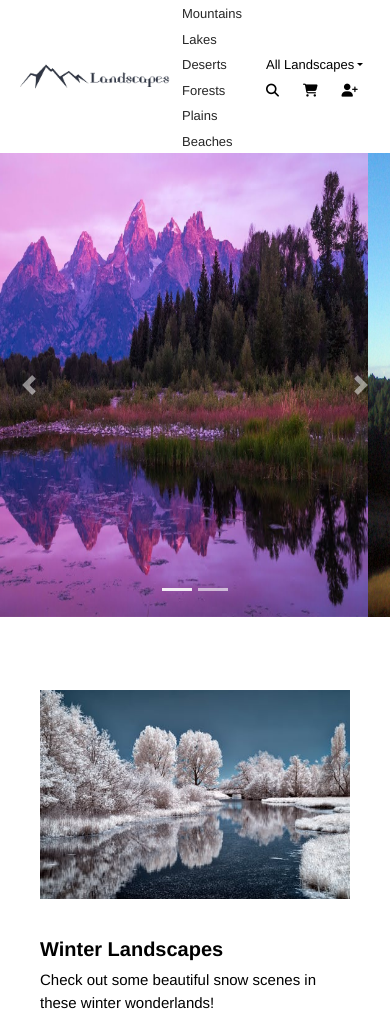
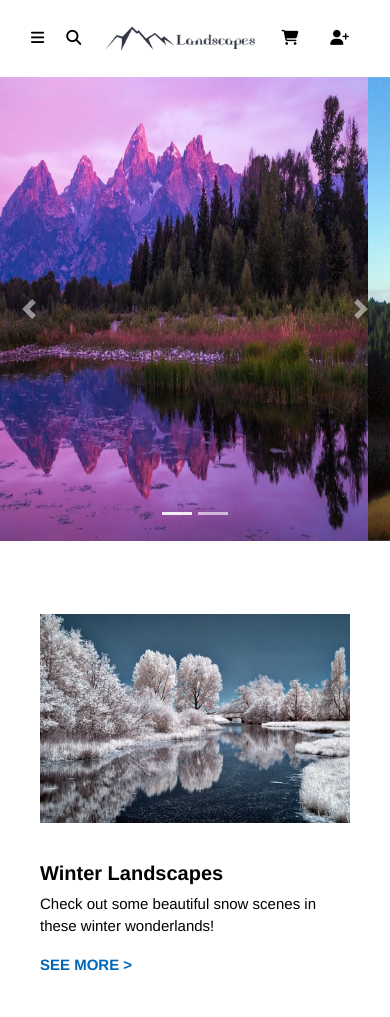
Before and after one commit to melissay94/ms-mock, a plain HTML site: page index.html in a window 390 px wide. Shown: the top 1017 px of the page. Drawn offline with nearby package versions, Linux system fonts and the light colour scheme.

Commit message:
Header changes with window size

```diff
--- a/index.html
+++ b/index.html
@@ -10,7 +10,7 @@
         <link href="style.css" rel="stylesheet" type="text/css" />
     </head>
     <body class="container-fluid">
-        <header>
+        <header id="header-fullpage">
             <div class="left-navigation">
                 <img class="logo" src="img/landscape_logo.png" alt="Logo"/>
                 <nav class="nav">
@@ -118,6 +118,38 @@
                         </a>
                     </li>
                 </ul>
+            </div>
+        </header>
+        <header id="header-responsive">
+            <div class="responsive-left">
+                <div class="dropdown">
+                    <button type="button" id="dropdownMenuButton" data-toggle="dropdown">
+                        <i class="fas fa-bars"></i>
+                    </button>
+                    <div class="dropdown-menu collapse-menu">
+                        <a class="nav-link" href="#">Mountains</a>
+                        <a class="nav-link" href="#">Lakes</a>
+                        <a class="nav-link" href="#">Deserts</a>
+                        <a class="nav-link" href="#">Forests</a>
+                        <a class="nav-link" href="#">Plains</a>
+                        <a class="nav-link" href="#">Beaches</a>
+                    </div>
+                </div>
+                <a class="nav-link">
+                    <span class="right-nav-title">Search</span>
+                    <i class="fas fa-search"></i>
+                </a>
+            </div>
+            <img class="logo" src="img/landscape_logo.png" alt="Logo"/>
+            <div class="responsive-right">
+                <a class="nav-link">
+                    <span class="right-nav-title">Shop</span>
+                    <i class="fas fa-shopping-cart"></i>
+                </a>
+                <a class="nav-link">
+                    <span class="right-nav-title">Sign In</span>
+                    <i class="fas fa-user-plus"></i>
+                </a>
             </div>
         </header>
         <main>
--- a/style.css
+++ b/style.css
@@ -14,16 +14,16 @@ header {
     justify-content: space-between;
 }
 
+#header-responsive {
+    display: none;
+}
+
 .left-navigation {
     display: flex;
     align-items: center;
 }
 
-.left-navigation .menu-icon {
-    display: none;
-}
-
-.left-navigation a, .right-navigation a {
+.left-navigation a, .right-navigation a, .collapse-menu a {
     color: #262626;
     font-size: 13px;
     padding: 0px 8px;
@@ -31,7 +31,7 @@ header {
     border-bottom: 2px solid transparent;
 }
 
-.left-navigation a:hover, .right-navigation a:hover {
+.left-navigation a:hover, .right-navigation a:hover, .collapse-menu a:hover {
     border-bottom: 2px solid #262626;
 }
 
@@ -63,6 +63,18 @@ header {
 
 .multi-column-dropdown li a:hover {
     text-decoration: none;
+}
+
+#dropdownMenuButton {
+    background: transparent;
+    border: none;
+}
+
+.responsive-left, .responsive-right {
+    display: flex;
+    align-items: center;
+    margin-left: 5px;
+    margin-right: 5px;
 }
 
 .carousel-item {
@@ -230,6 +242,14 @@ header {
     #caption-2 {
         top: 55%;
     }
+
+    #header-fullpage {
+        display: none;
+    }
+
+    #header-responsive {
+        display: flex;
+    }
 }
 
 @media only screen and (max-width: 600px) {
```
